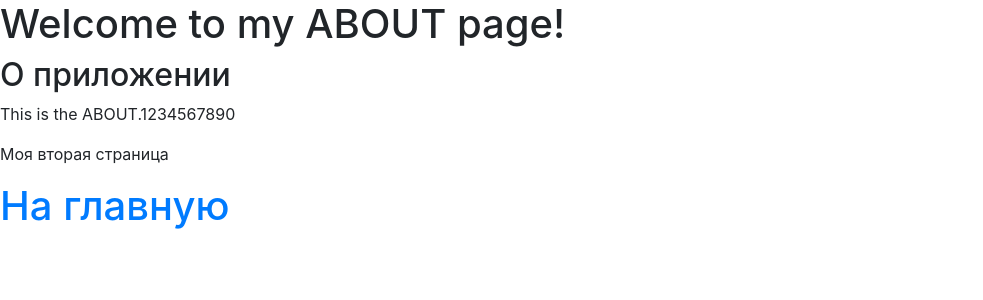
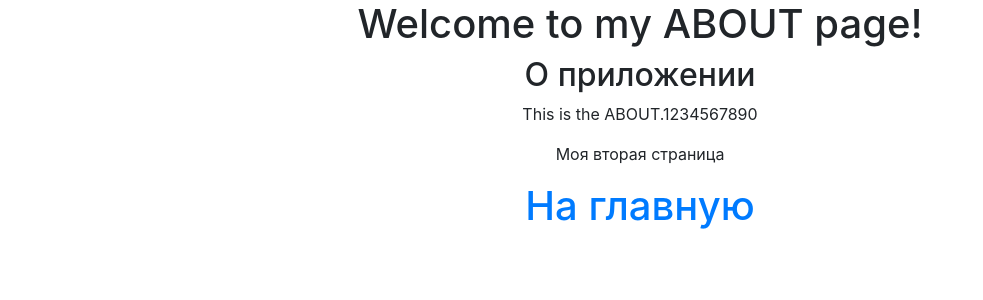
Before and after one commit to olegflk/staticweb, a Flask app: page /about in a window 1280 px wide. Shown: the top 300 px of the page, without its empty margins (0-983 px from the left). Run offline with Flask 3, Linux system fonts and the light colour scheme; some libraries are stand-ins or nearby versions.

Commit message:
Экперименты c bootstrap"

```diff
--- a/templates/about.html
+++ b/templates/about.html
@@ -3,9 +3,13 @@
 {% block title %}ABOUT{% endblock %}
 
 {% block content %}
+ <div class="container text-center">
+
   <h1>Welcome to my ABOUT page!</h1>
   <h2>О приложении</h2>
   <p>This is the ABOUT.1234567890</p>
  <p> Моя  вторая страница </p>
 <h1><a href="/">На главную</a></h1>
+
+ </div>
 {% endblock %}
```
